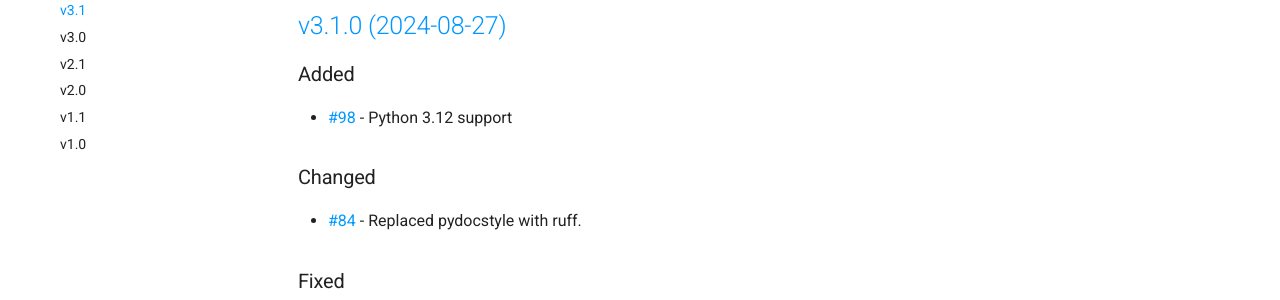
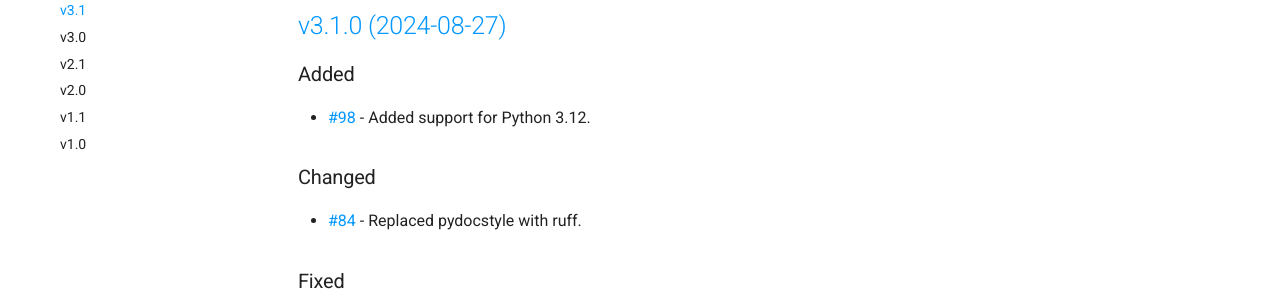
Before and after one commit to nautobot/nautobot-app-capacity-metrics, an MkDocs documentation site: the page built from docs/admin/release_notes/version_3.1.md, in a window 1280 px wide and 1016 px high. Shown: the part 327-627 px from the top of the window. Built offline with MkDocs 1.6.1 and Material for MkDocs 9.7.7, drawn with Linux system fonts in a browser that asks for light colours; comment, search, counter and statistics services are not loaded.

Commit message:
Update docs/admin/release_notes/version_3.1.md
Co-authored-by: Gary Snider <75227981+gsnider2195@users.noreply.github.com>

```diff
--- a/docs/admin/release_notes/version_3.1.md
+++ b/docs/admin/release_notes/version_3.1.md
@@ -6,7 +6,7 @@ This document describes all new features and changes in the release `3.1`. The f
 
 ### Added
 
-- [#98](https://github.com/nautobot/nautobot-app-capacity-metrics/issues/98) - Python 3.12 support
+- [#98](https://github.com/nautobot/nautobot-app-capacity-metrics/issues/98) - Added support for Python 3.12.
 
 ### Changed
 
```
